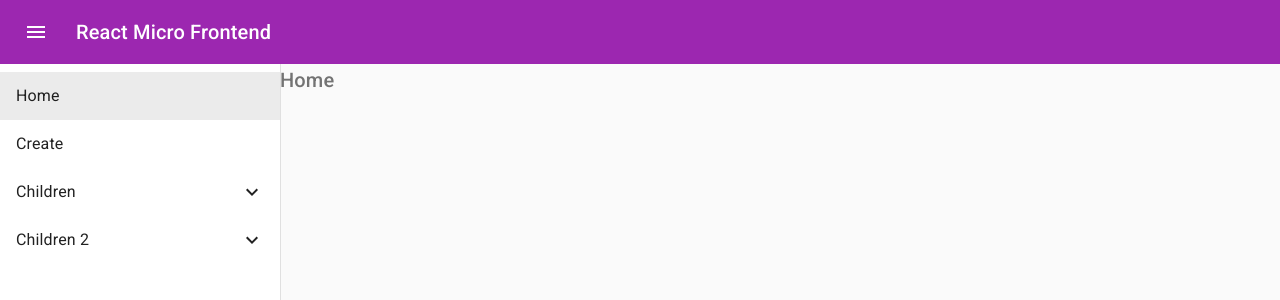
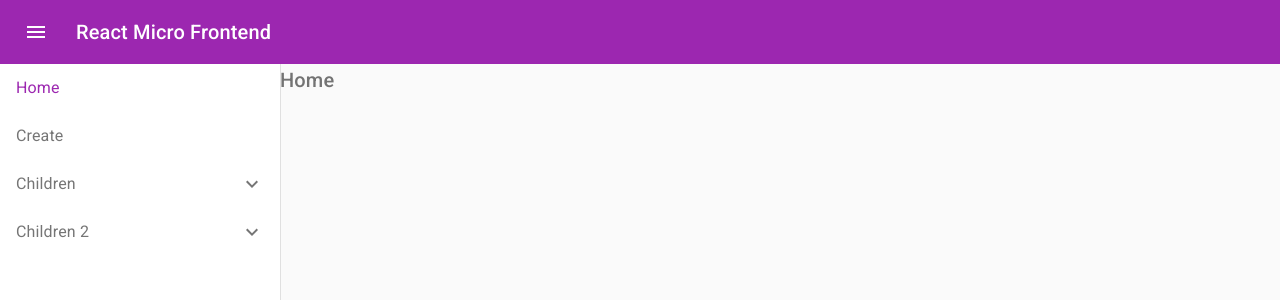
Before and after one commit to diegoavieira/react-micro-frontend, a React (Create React App) app: page / in a window 1280 px wide. Shown: the top 300 px of the page. Built offline with nearby package versions, Linux system fonts and the light colour scheme; the HTML template or start-up script is replaced by a standard one.

Commit message:
build: configuration

```diff
--- a/src/components/Sidenav.js
+++ b/src/components/Sidenav.js
@@ -33,7 +33,7 @@ const Sidenav = (props) => {
         onClose={toogleDrawer}
         classes={{ paper: classes.drawerPaper }}
       >
-        <List>
+        <List disablePadding>
           {items.map((item) => (
             <SidenavItem key={item.name} item={item} />
           ))}
--- a/src/components/SidenavItem.js
+++ b/src/components/SidenavItem.js
@@ -1,10 +1,16 @@
-import React, { useState, useEffect } from 'react';
-import { makeStyles, ListItem, ListItemText, Collapse, List } from '@material-ui/core';
+import React, { useState } from 'react';
+import { makeStyles, ListItem, ListItemText, Collapse, List, useTheme } from '@material-ui/core';
 import { useHistory, useLocation } from 'react-router-dom';
 import ExpandLessIcon from '@material-ui/icons/ExpandLess';
 import ExpandMoreIcon from '@material-ui/icons/ExpandMore';
 
 const useStyles = makeStyles((theme) => ({
+  primary: {
+    color: theme.palette.text.secondary,
+    '&.selected': {
+      color: theme.palette.primary.main
+    }
+  },
   itemChild: {
     paddingLeft: theme.spacing(2)
   }
@@ -12,6 +18,7 @@ const useStyles = makeStyles((theme) => ({
 
 const SidenavItem = ({ item, child }) => {
   const classes = useStyles();
+  const theme = useTheme();
   const history = useHistory();
   const location = useLocation();
 
@@ -33,8 +40,12 @@ const SidenavItem = ({ item, child }) => {
     }
   };
 
-  const expandIconChild = ({ children }) =>
-    isChildItem(children) && (openChild ? <ExpandLessIcon /> : <ExpandMoreIcon />);
+  const expandIconChild = ({ children }) => {
+    const color = isSelected || hasChildItemSelected ? theme.palette.primary.main : theme.palette.text.secondary;
+    return (
+      isChildItem(children) && (openChild ? <ExpandLessIcon style={{ color }} /> : <ExpandMoreIcon style={{ color }} />)
+    );
+  };
 
   const collapseList = ({ children }) =>
     isChildItem(children) && (
@@ -47,16 +58,15 @@ const SidenavItem = ({ item, child }) => {
       </Collapse>
     );
 
-  useEffect(() => {
-    if (isChildItem(item.children) && !hasChildItemSelected && isSelected) {
-      console.log(item);
-    }
-  });
-
   return (
     <>
-      <ListItem button onClick={() => onClickItem(item)} selected={isSelected || hasChildItemSelected}>
-        <ListItemText primary={item.name} className={child && classes.itemChild} />
+      <ListItem button onClick={() => onClickItem(item)}>
+        <ListItemText
+          primary={item.name}
+          className={`${child && classes.itemChild} ${classes.primary} ${
+            (isSelected || hasChildItemSelected) && 'selected'
+          }`}
+        />
         {expandIconChild(item)}
       </ListItem>
       {collapseList(item)}
```
